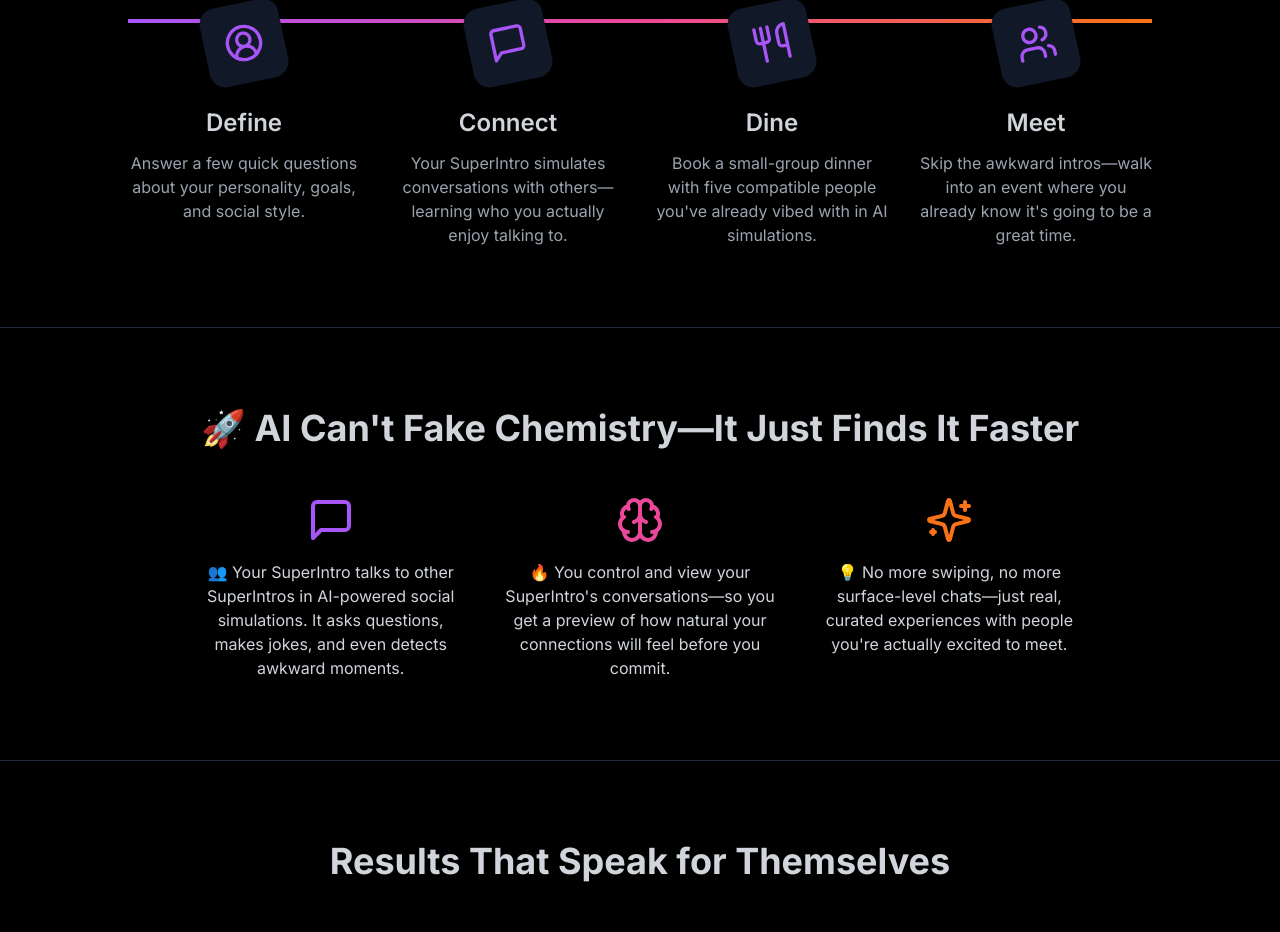
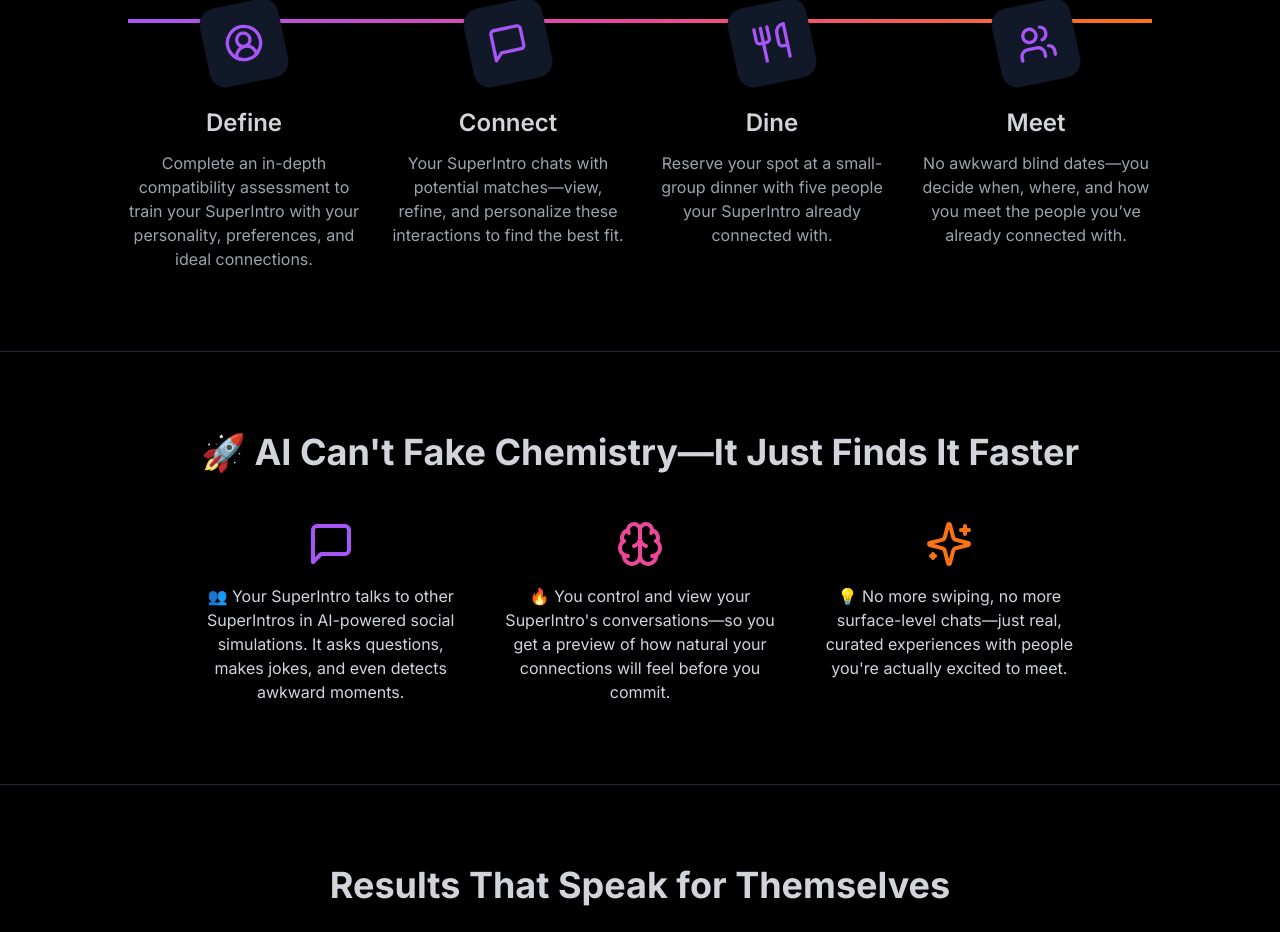
Before and after one commit to AiOS-Internship-PersonaNet/Landing-page, a Next.js app: page / in a window 1280 px wide. Shown: the part 2536-3468 px from the top of the page. Built offline with nearby package versions, Linux system fonts and the light colour scheme.

Commit message:
Update HowItWorks.jsx

```diff
--- a/components/HowItWorks.jsx
+++ b/components/HowItWorks.jsx
@@ -6,28 +6,28 @@ const steps = [
     number: "1",
     title: "Define",
     description:
-      "Answer a few quick questions about your personality, goals, and social style.",
+      "Complete an in-depth compatibility assessment to train your SuperIntro with your personality, preferences, and ideal connections.",
   },
   {
     icon: MessageSquare,
     number: "2",
     title: "Connect",
     description:
-      "Your SuperIntro simulates conversations with others—learning who you actually enjoy talking to.",
+      "Your SuperIntro chats with potential matches—view, refine, and personalize these interactions to find the best fit.",
   },
   {
     icon: Utensils,
     number: "3",
     title: "Dine",
     description:
-      "Book a small-group dinner with five compatible people you've already vibed with in AI simulations.",
+      "Reserve your spot at a small-group dinner with five people your SuperIntro already connected with.",
   },
   {
     icon: Users,
     number: "4",
     title: "Meet",
     description:
-      "Skip the awkward intros—walk into an event where you already know it's going to be a great time.",
+      "No awkward blind dates—you decide when, where, and how you meet the people you’ve already connected with.",
   },
 ];
 
```
